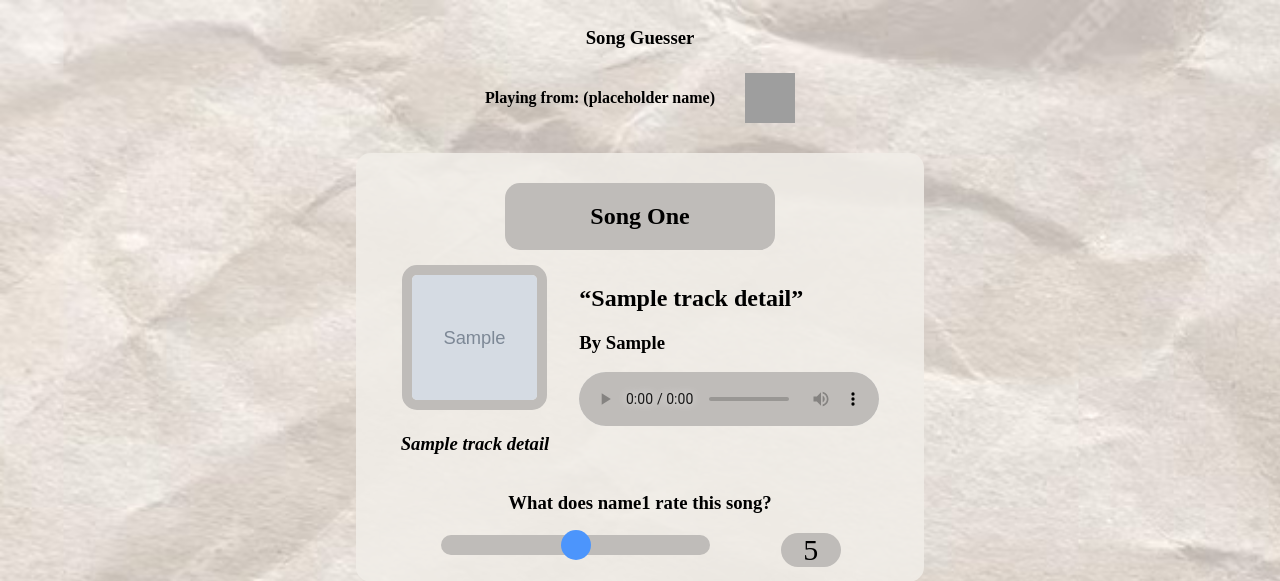
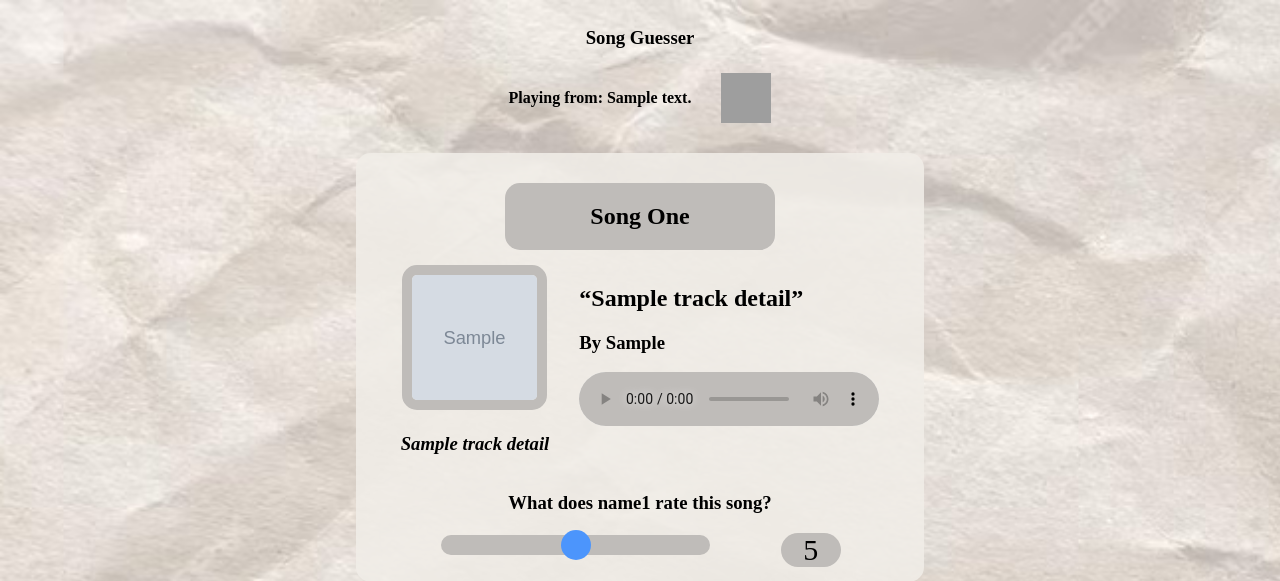
Before and after one commit to andrewhuang2019/SongGame, a Flask app: template python/templates/game.html in a window 1280 px wide. Shown: the top 581 px of the page. Run offline with Flask 3, Linux system fonts and the light colour scheme; the template is opened without the code that fills it: most values are stand-ins (such as "Sample title", 1, 10 or a date in 2020); grey boxes marked "Sample" are stand-in pictures; grey boxes are pictures that could not be loaded.

Commit message:
Changed the playlist cover image
Changed the playlist cover image and the name of the playlist on the website.

```diff
--- a/python/templates/game.html
+++ b/python/templates/game.html
@@ -11,8 +11,8 @@
     <div id="top-bar">
         <h3>Song Guesser</h3>
         <div id="playlist-display">
-            <h4>Playing from: (placeholder name)</h4>
-            <img src="https://cdn.discordapp.com/attachments/948823044707713037/1188658375345586207/ramona_cover.jpg?ex=659b5360&is=6588de60&hm=f52d8b7dbddfbe26de219ae8f865af04d607dae80dad74e9e77741ce153f4e92&" width="50" height="50">
+            <h4>Playing from: {{playlist_details[0]}}</h4>
+            <img src={{playlist_details[1]}} width="50" height="50">
         </div>
     </div>
 
```
